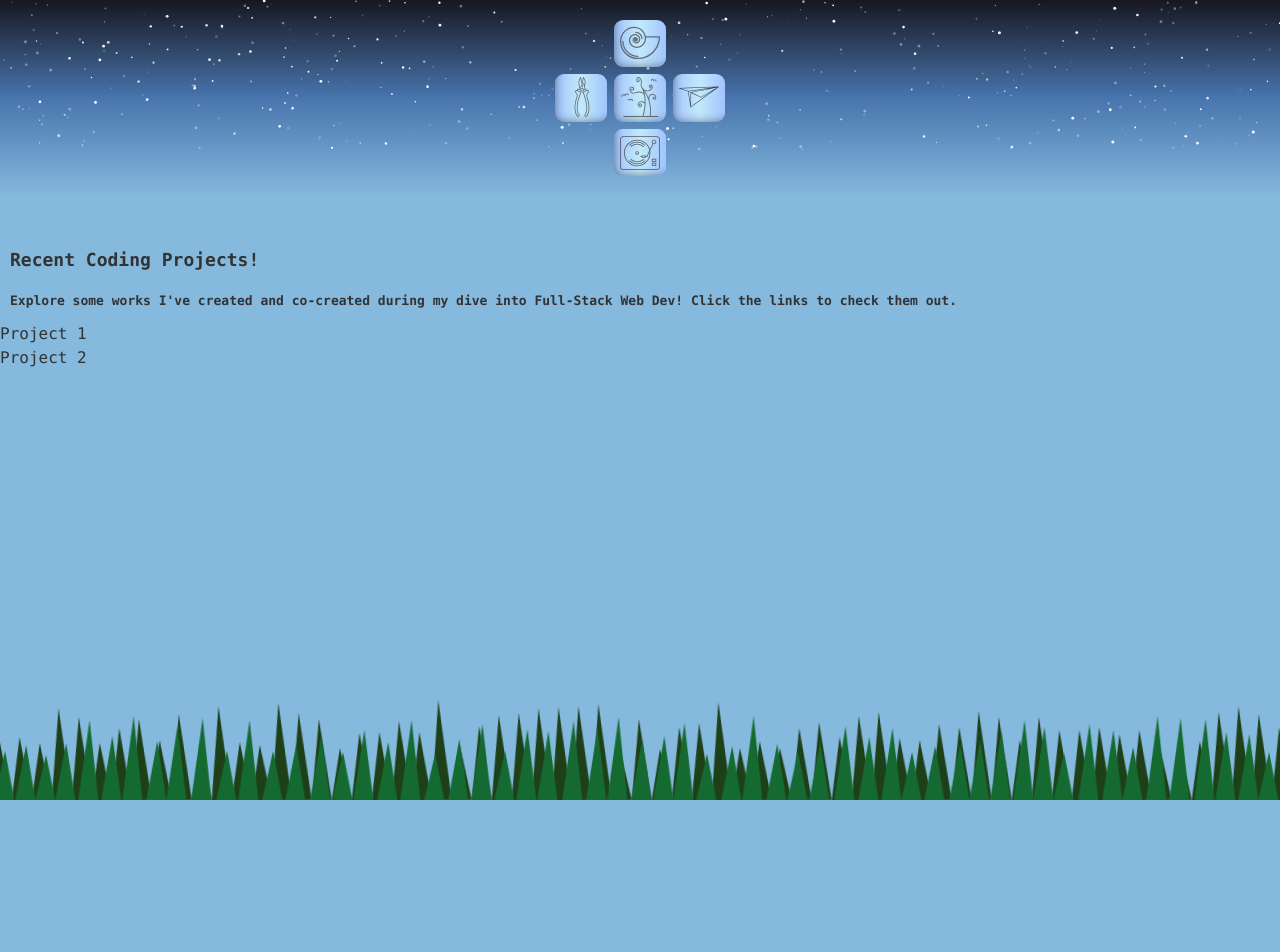
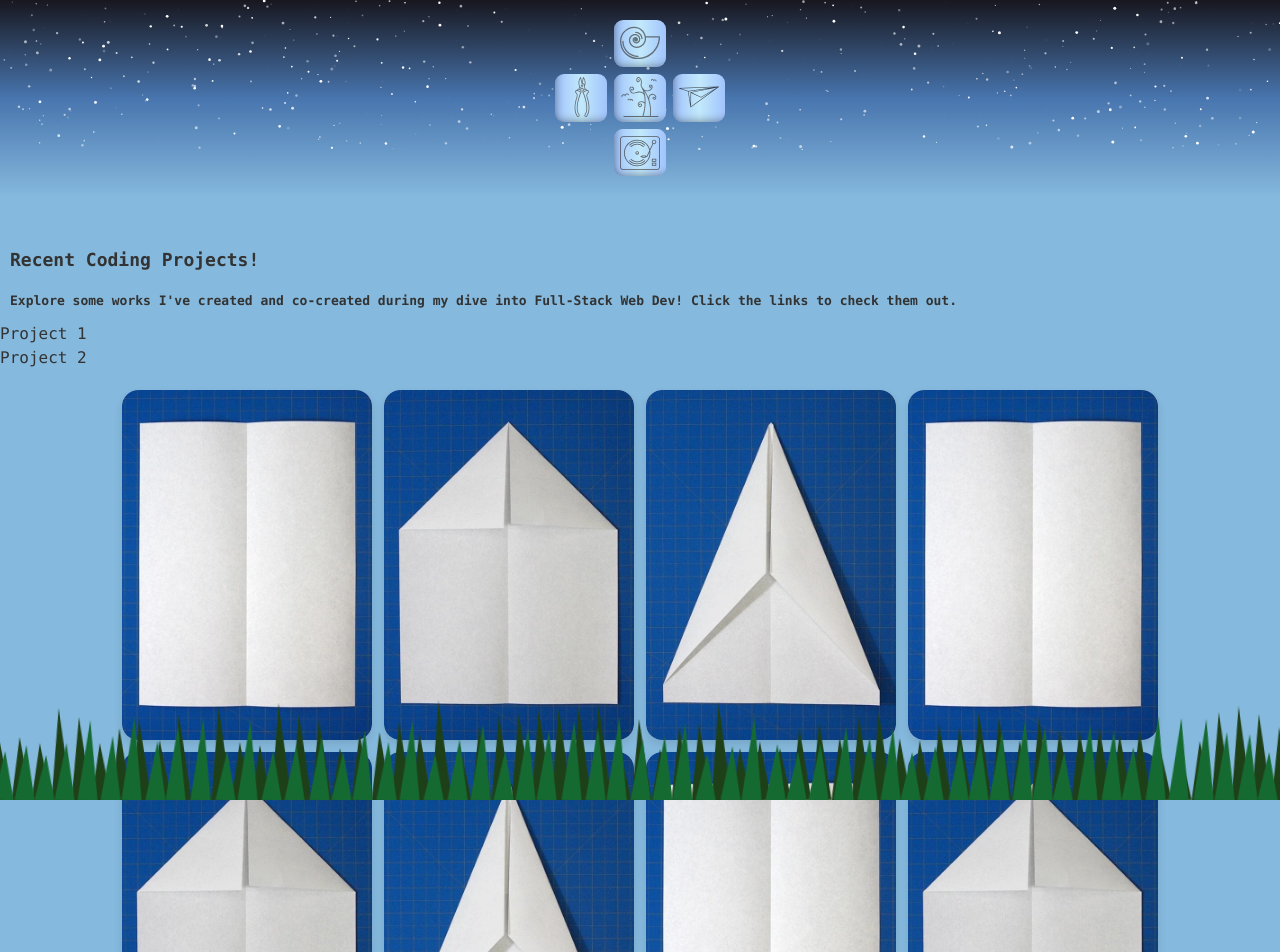
Before and after one commit to StefieCaff/stefanietronic, a React (Create React App) app: page /portfolio in a window 1280 px wide. Shown: the top 952 px of the page. Before the commit the page ends 800 px from the top, so only its background shows below. Built offline with nearby package versions, Linux system fonts and the light colour scheme.

Commit message:
info cards
single card component
optional multicard component for group of cards
image button
sliding info box

```diff
--- a/src/Components/Containers/Containers.jsx
+++ b/src/Components/Containers/Containers.jsx
@@ -57,7 +57,7 @@ const ImageGallery = ({ images }) => {
   return (
     <div style={gallery}>
       {images.map((image, index) => (
-        <div key={index} className={styles.imgContainer}> {/* Use className from CSS module */}
+        <div key={index} className={styles.imgContainer}>
           <img src={image.src} alt={image.alt} style={img} />
           <p style={caption}>{image.caption}</p>
         </div>
--- /dev/null
+++ b/src/Components/InfoCard/InfoCard.jsx
@@ -0,0 +1,71 @@
+import React, { useState } from 'react';
+
+const InfoCard = ({ imageSrc, altText, infoContent }) => {
+  const [isInfoVisible, setIsInfoVisible] = useState(false);
+  const [isHovered, setIsHovered] = useState(false); // State to track hover
+
+  const handleCardClick = () => {
+    setIsInfoVisible(!isInfoVisible);
+  };
+
+  // Inline styles
+  const cardContainerStyle = {
+    position: 'relative',
+    display: 'flex',
+    flexDirection: 'column',
+    alignItems: 'center',
+    justifyContent: 'flex-start',
+    width: '250px',
+    height: '350px',
+    margin: '0',
+    borderRadius: '16px',
+    overflow: 'hidden',
+    backgroundColor: '#fff',
+    boxShadow: isHovered
+      ? '0 8px 16px rgba(0, 0, 0, 0.2)' // Stronger shadow on hover
+      : '0 4px 8px rgba(0, 0, 0, 0.1)', // Default shadow
+    transform: isHovered ? 'scale(.9)' : 'scale(1)',
+    transition: 'transform 0.5s ease, box-shadow 0.5s ease',
+  };
+
+  const cardImageStyle = {
+    width: '100%',
+    height: '100%',
+    objectFit: 'cover', // Ensures the image fills the container
+    display: 'block', // Removes any inline spacing issues
+  };
+
+  const infoBlockStyle = {
+    position: 'absolute',
+    bottom: '0',
+    left: '0',
+    width: '100%',
+    height: '40%',
+    background: 'linear-gradient(to right, #a1c4fd, #c2e9fb)', // Match the Diamond button gradient
+    color: '#333',
+    padding: '12px',
+    boxSizing: 'border-box',
+    textAlign: 'left',
+    fontSize: '16px',
+    lineHeight: '1.2',
+    fontWeight: 'bolder',
+    transform: isInfoVisible ? 'translateY(0)' : 'translateY(100%)',
+    transition: 'transform 0.5s ease',
+    borderRadius: '0 0 16px 16px',
+  };
+
+  return (
+    <button
+      style={cardContainerStyle}
+      onClick={handleCardClick}
+      onMouseEnter={() => setIsHovered(true)} // Set hover state on mouse enter
+      onMouseLeave={() => setIsHovered(false)} // Remove hover state on mouse leave
+      aria-expanded={isInfoVisible}
+    >
+      <img src={imageSrc} alt={altText} style={cardImageStyle} />
+      <div style={infoBlockStyle}>{infoContent}</div>
+    </button>
+  );
+};
+
+export default InfoCard;
--- /dev/null
+++ b/src/Components/InfoCard/InfoCardList.jsx
@@ -0,0 +1,28 @@
+import React from 'react';
+import InfoCard from './InfoCard';
+
+const InfoCardList = ({ cards }) => {
+  // Inline styles for the card list container
+  const cardListContainerStyle = {
+    margin: '0 auto', // Center the container
+    display: 'flex',
+    flexWrap: 'wrap',
+    gap: '12px', // Match the spacing used in the ImageGallery
+    justifyContent: 'center',
+  };
+
+  return (
+    <div style={cardListContainerStyle}>
+      {cards.map((card, index) => (
+        <InfoCard
+          key={index}
+          imageSrc={card.imageSrc}
+          altText={card.altText}
+          infoContent={card.infoContent}
+        />
+      ))}
+    </div>
+  );
+};
+
+export default InfoCardList;
--- a/src/Pages/Portfolio.jsx
+++ b/src/Pages/Portfolio.jsx
@@ -3,11 +3,65 @@ import Heading from '../Components/Heading/Heading';
 import { Container, Section } from '../Components/Containers/Containers';
 import Footer from '../Components/Footer/Footer';
 import Grass from '../Components/Grass/Grass';
+import InfoCard from '../Components/InfoCard/InfoCard.jsx'
+import InfoCardList from '../Components/InfoCard/InfoCardList.jsx';
 
+import fold1 from '../Images/fold1.jpg';
+import fold2 from '../Images/fold2.jpg';
+import fold3 from '../Images/fold3.jpg';
 
 const Portfolio = () => {
     const portfolioHeading = 'Recent Coding Projects!'
     const portfolioSubHeading= "Explore some works I've created and co-created during my dive into Full-Stack Web Dev! Click the links to check them out."
+
+  // Test data for InfoCardList
+  const cardData = [
+    {
+      imageSrc: fold1,
+      altText: 'Paper Airplane Fold 1',
+      infoContent: 'fold the paper in half.',
+    },
+    {
+      imageSrc: fold2,
+      altText: 'Paper Airplane Fold 2',
+      infoContent: 'open the paper and fold the top corners to the center line.',
+    },
+    {
+      imageSrc: fold3,
+      altText: 'Paper Airplane Fold 3',
+      infoContent: 'repeat step 2 folding to the middle from the corner, making a steeper angle for the nose of the plane .',
+      },
+    {
+      imageSrc: fold1,
+      altText: 'Paper Airplane Fold 1',
+      infoContent: 'fold the paper in half.',
+    },
+    {
+      imageSrc: fold2,
+      altText: 'Paper Airplane Fold 2',
+      infoContent: 'open the paper and fold the top corners to the center line.',
+    },
+    {
+      imageSrc: fold3,
+      altText: 'Paper Airplane Fold 3',
+      infoContent: 'repeat step 2 folding to the middle from the corner, making a steeper angle for the nose of the plane .',
+      },
+    {
+      imageSrc: fold1,
+      altText: 'Paper Airplane Fold 1',
+      infoContent: 'fold the paper in half.',
+    },
+    {
+      imageSrc: fold2,
+      altText: 'Paper Airplane Fold 2',
+      infoContent: 'open the paper and fold the top corners to the center line.',
+    },
+    {
+      imageSrc: fold3,
+      altText: 'Paper Airplane Fold 3',
+      infoContent: 'repeat step 2 folding to the middle from the corner, making a steeper angle for the nose of the plane .',
+    },
+  ];
 
     return (
         <>
@@ -25,6 +79,31 @@ const Portfolio = () => {
                 </div>
             </Container>
             </Section>
+
+<InfoCardList cards={cardData} />
+
+
+            <Section>
+                <Container>
+                    <InfoCardList cards={cardData} />
+                </Container>
+            </Section>
+            <Section>
+                <Container>
+                    <InfoCard
+                        imageSrc={fold1}
+                        altText="Paper Airplane Fold 1"
+                        infoContent="Fold the paper in half."
+                    />
+                </Container>
+            </Section>
+
+                    <InfoCard
+                        imageSrc={fold1}
+                        altText="Paper Airplane Fold 1"
+                        infoContent="Fold the paper in half."
+                    />
+
             <Footer>
                 <Grass />
             </Footer>
--- a/src/index.css
+++ b/src/index.css
@@ -59,7 +59,12 @@ a {
   cursor: pointer;
   color: #aa00ff;
 }
-
+button {
+  cursor: pointer;
+  padding: 0;
+  border: none;
+  background-color: none;
+}
 /* -apple-system,
 BlinkMacSystemFont,
 'Segoe UI',
```
